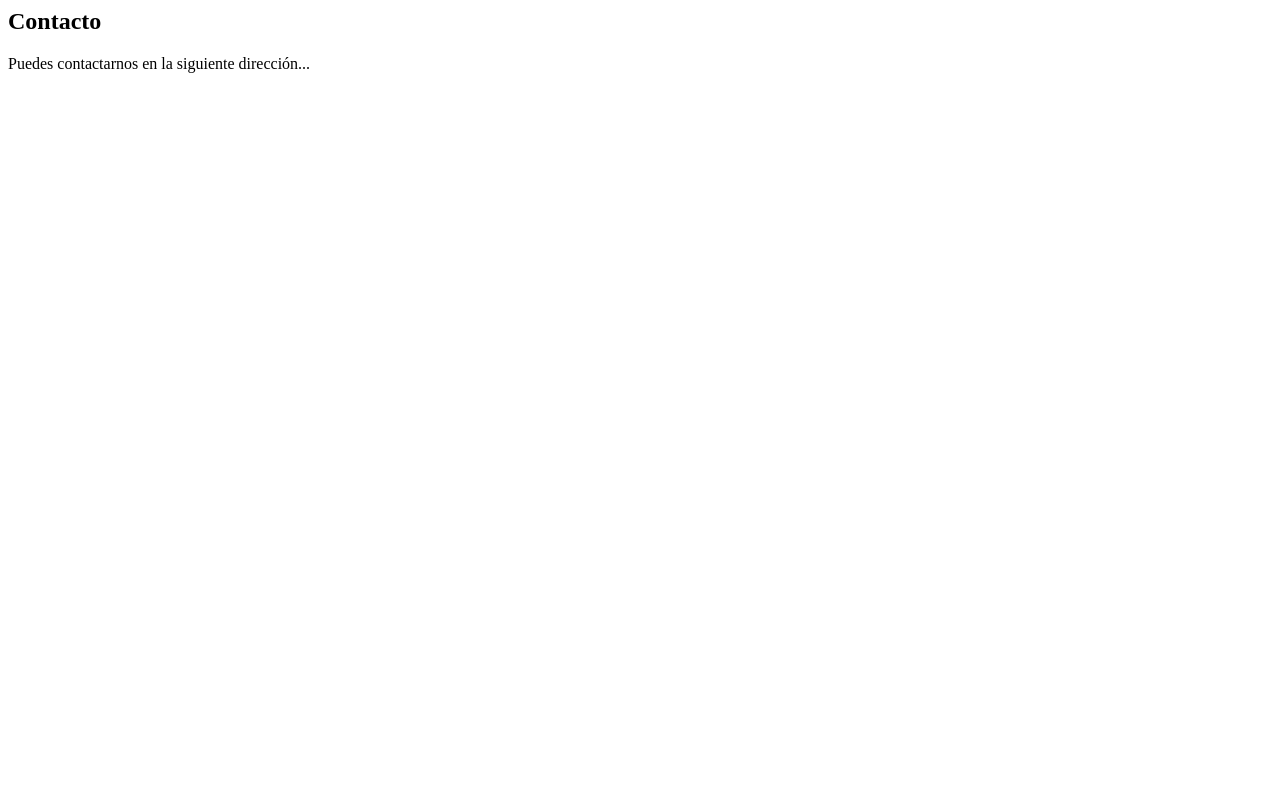
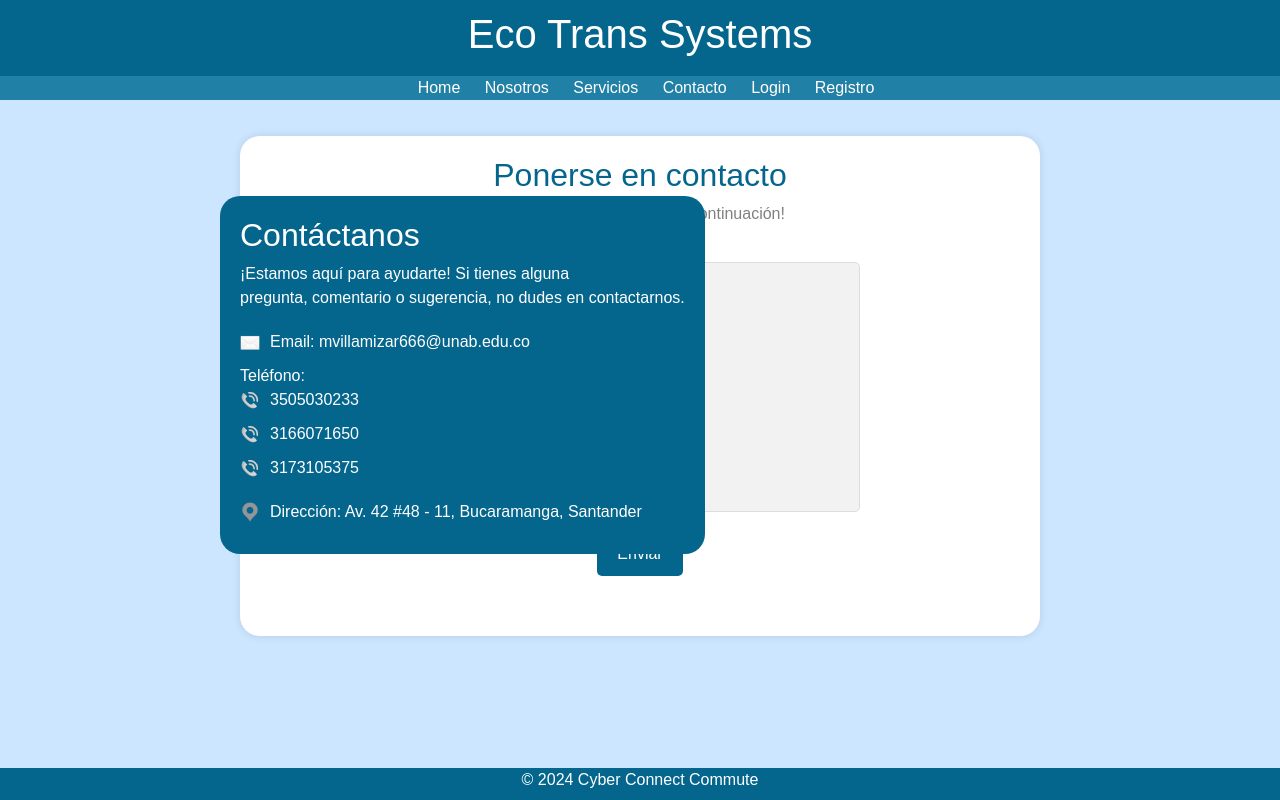
Before and after one commit to newMoonlight11/cyber-connect-commute, a plain HTML site: page contacto.html in a window 1280 px wide. Drawn offline with nearby package versions, Linux system fonts and the light colour scheme.

Commit message:
Contacto

```diff
--- a/CSS/styles.css
+++ b/CSS/styles.css
@@ -247,3 +247,100 @@ footer {
     width: 4rem; /* Tamaño de las imágenes */
     height: auto; /* Mantener relación de aspecto */
 }
+
+.contacto {
+    background-color: #05668d;
+    color: #ffffff;
+    padding: 20px;
+    margin-top: 80px;
+    margin-bottom: 20px;
+    display: inline-block; /* Cambiado a inline-block */
+    position: absolute; /* Posición absoluta */
+    left: 220px; /* Ajustar la posición izquierda según sea necesario */
+    z-index: 1; /* Asegurar que esté encima del cuadrado blanco */
+    border-radius: 20px;
+}
+
+.contacto h2 {
+    margin-top: 0;
+}
+.contacto p {
+    margin-bottom: 20px;
+}
+.contacto ul {
+    list-style-type: none;
+    padding: 0;
+    margin: 0;
+}
+.contacto ul li {
+    margin-bottom: 10px;
+    display: flex;
+    align-items: center;
+}
+.contacto ul li img {
+    margin-right: 10px;
+    width: 20px;
+    height: 20px;
+}
+.formulario-contacto {
+    background-color: #ffffff; /* Fondo blanco */
+    padding: 20px;
+    border-radius: 10px; /* Borde redondeado */
+    margin: auto; /* Centrado horizontal */
+    max-width: 500px; /* Ancho máximo */
+    text-align: center;
+}
+.formulario-contacto input[type="text"] {
+    width: calc(100% - 20px);
+    padding: 10px;
+    margin-bottom: 20px;
+    border: 1px solid #dddddd; /* Borde gris claro */
+    border-radius: 5px; /* Borde redondeado */
+}
+.formulario-contacto button {
+    background-color: #05668d; /* Fondo azul */
+    color: #ffffff; /* Texto blanco */
+    padding: 10px 20px;
+    border: none;
+    border-radius: 5px; /* Borde redondeado */
+    cursor: pointer;
+}
+.fondo-claro {
+    background-color: #cce6ff; /* Fondo azul muy claro */
+    padding: 20px;
+}
+.cuadrado-blanco {
+background-color: #ffffff;
+border-radius: 0;
+padding: 20px;
+max-width: 800px; /* Cambiar el valor según sea necesario */
+height: 500px;
+margin: auto;
+text-align: center;
+box-shadow: 0 0 10px rgba(0, 0, 0, 0.1); /* Sombra suave */
+border-radius: 20px;
+}
+
+.cuadrado-blanco h2 {
+    color: #05668d;
+}
+.cuadrado-blanco p {
+    color: grey;
+}
+.cuadrado-blanco input[type="text"] {
+    width: calc(100% - 20px);
+    height: 250px;
+    padding: 10px;
+    margin-bottom: 20px;
+    border: 1px solid #dddddd;
+    border-radius: 5px;
+    background-color: #f2f2f2;
+}
+.cuadrado-blanco button {
+    background-color: #05668d;
+    color: #ffffff;
+    padding: 10px 20px;
+    border: none;
+    border-radius: 5px;
+    cursor: pointer;
+}
--- a/contacto.html
+++ b/contacto.html
@@ -1,4 +1,74 @@
-<div>
-    <h2>Contacto</h2>
-    <p>Puedes contactarnos en la siguiente dirección...</p>
-</div>
+<!DOCTYPE html>
+<html lang="es">
+<head>
+    <meta charset="UTF-8">
+    <meta name="viewport" content="width=device-width, initial-scale=1.0">
+    <title>Eco Trans Systems - Contacto</title>
+    <link rel="stylesheet" href="CSS/styles.css">
+    <link href="https://cdn.jsdelivr.net/npm/bootstrap@5.3.0-alpha1/dist/css/bootstrap.min.css" rel="stylesheet">
+    <link rel="icon" type="image/x-icon" href="IMG/favicon_io/favicon.ico">
+    <link rel="apple-touch-icon" sizes="180x180" href="IMG/favicon_io/apple-touch-icon.png">
+    <link rel="icon" type="image/png" sizes="32x32" href="IMG/favicon_io/favicon-32x32.png">
+    <link rel="icon" type="image/png" sizes="16x16" href="IMG/favicon_io/favicon-16x16.png">
+    <link rel="manifest" href="IMG/favicon_io/site.webmanifest">
+</head>
+<style>
+    body{
+        background-color: #cce6ff;
+    }
+</style>
+<body>
+    <header>
+        <h1>Eco Trans Systems</h1>
+    </header>
+    <nav>
+        <ul>
+            <li class="texto-con-sombra"><a href="index.html">Home</a></li>
+            <li class="texto-con-sombra"><a href="nosotros.html">Nosotros</a></li>
+            <li class="texto-con-sombra"><a href="servicios.html">Servicios</a></li>
+            <li class="texto-con-sombra"><a href="contacto.html">Contacto</a></li>
+            <li class="texto-con-sombra"><a href="login.html">Login</a></li>
+            <li class="texto-con-sombra"><a href="registro.html">Registro</a></li>
+        </ul>
+    </nav>
+    <main>
+        <section class="contacto">
+            <h2>Contáctanos</h2>
+            <p>¡Estamos aquí para ayudarte! Si tienes alguna <br>pregunta, comentario o sugerencia, no dudes en contactarnos.</p>
+            <ul>
+                <li>
+                    <img src="IMG/email-icon.png" alt="Email icon">
+                    <span>Email: mvillamizar666@unab.edu.co</span>
+                </li>
+                <li>
+                    <span>Teléfono:
+                        <ul>
+                            <li><img src="IMG/phone-icon.png" alt="Phone icon"> 3505030233</li>
+                            <li><img src="IMG/phone-icon.png" alt="Phone icon"> 3166071650</li>
+                            <li><img src="IMG/phone-icon.png" alt="Phone icon"> 3173105375</li>
+                        </ul>
+                    </span>
+                </li>
+                <li>
+                    <img src="IMG/address-icon.png" alt="Address icon">
+                    <span>Dirección: Av. 42 #48 - 11, Bucaramanga, Santander</span>
+                </li>
+            </ul>
+        </section>
+        <div class="fondo-claro">
+            <section class="cuadrado-blanco">
+                <h2>Ponerse en contacto</h2>
+                <p>¡No dudes en escribirnos a continuación!</p>
+                <form action="" class="formulario-contacto">
+                    <input type="text" placeholder="Escribe tu mensaje aquí">
+                    <button type="submit">Enviar</button>
+                </form>
+            </section>
+        </div>
+    </main>
+    <footer>
+        <p>&copy; 2024 Cyber Connect Commute</p>
+    </footer>
+    <script src="JS/script.js"></script>
+</body>
+</html>
```
Also changed, not shown: IMG/address-icon.png (added), IMG/email-icon.png (added), IMG/phone-icon.png (added).
